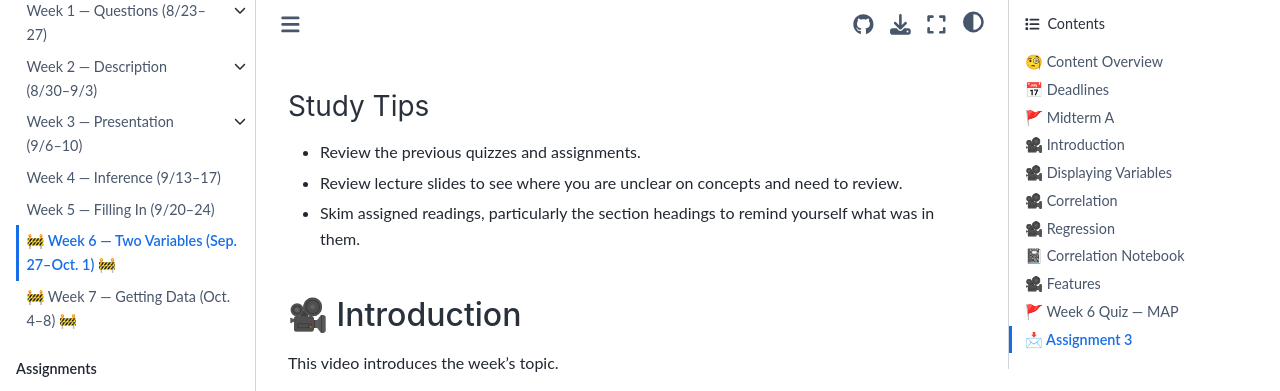
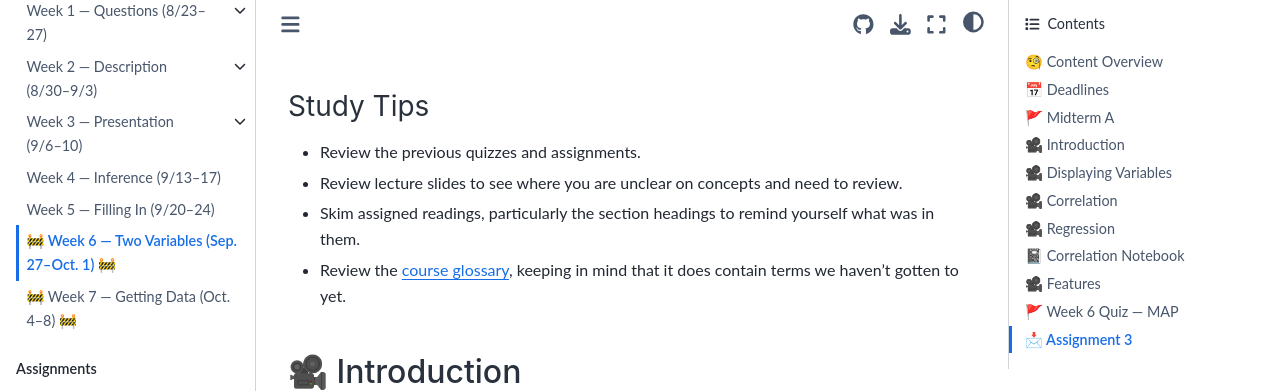
Before and after one commit to mdekstrand/cs533-web, a Jupyter Book: the page built from week6/index.md, in a window 1280 px wide and 900 px high, scrolled down 1561 px, cut to the strip 0-391 px from the top of the window. Built offline with Jupyter Book 1.0.4 settings and Sphinx 7.4.7 and the Sphinx Book theme 1.1.4, drawn with Linux system fonts in a browser that asks for light colours; pages that are not in the unit, such as notebooks, are missing from menus; a style sheet for code colours, icons or effects is not loaded.

Commit message:
link to glossary in week 6

```diff
--- a/week6/index.md
+++ b/week6/index.md
@@ -61,6 +61,7 @@ I may ask you to do a range of things on the exam, including (but not limited to
 - Review the previous quizzes and assignments.
 - Review lecture slides to see where you are unclear on concepts and need to review.
 - Skim assigned readings, particularly the section headings to remind yourself what was in them.
+- Review the [course glossary](../glossary.md), keeping in mind that it does contain terms we haven't gotten to yet.
 
 ## {{mvideo}} Introduction
 
```
